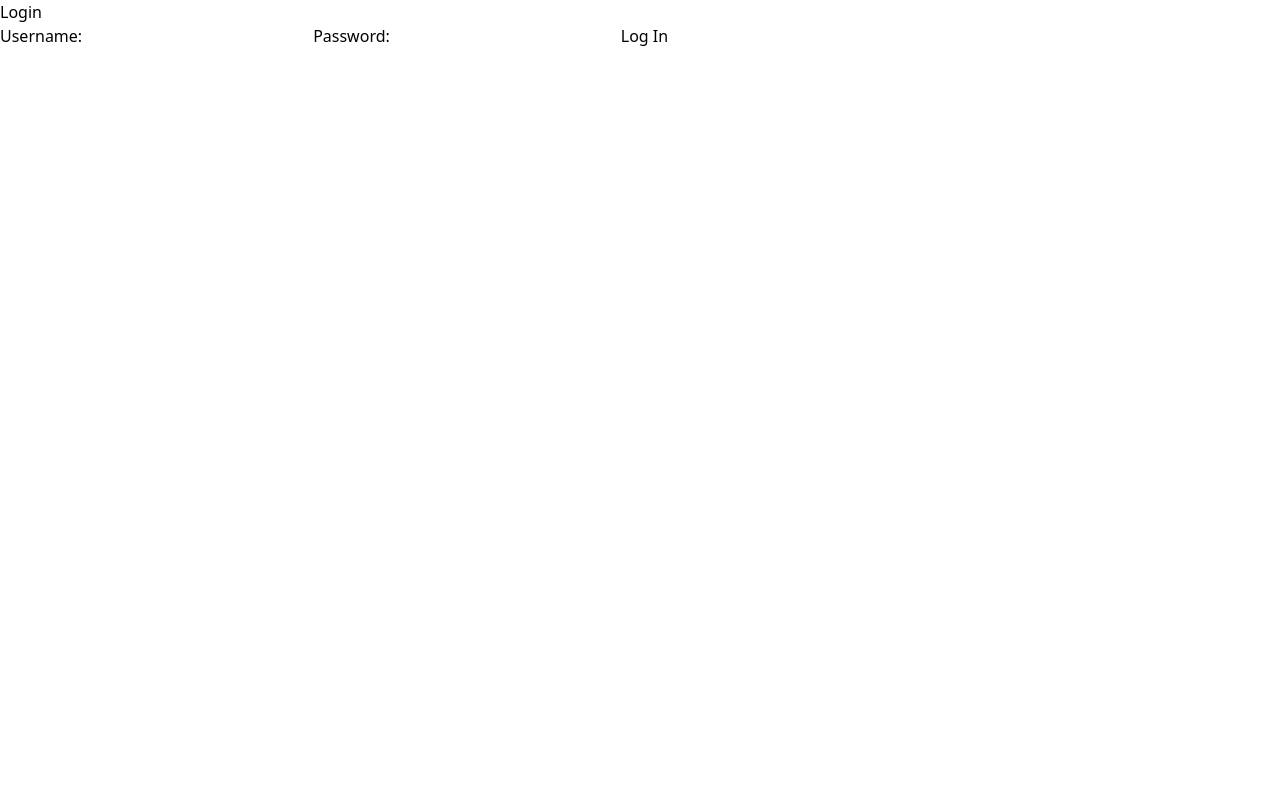
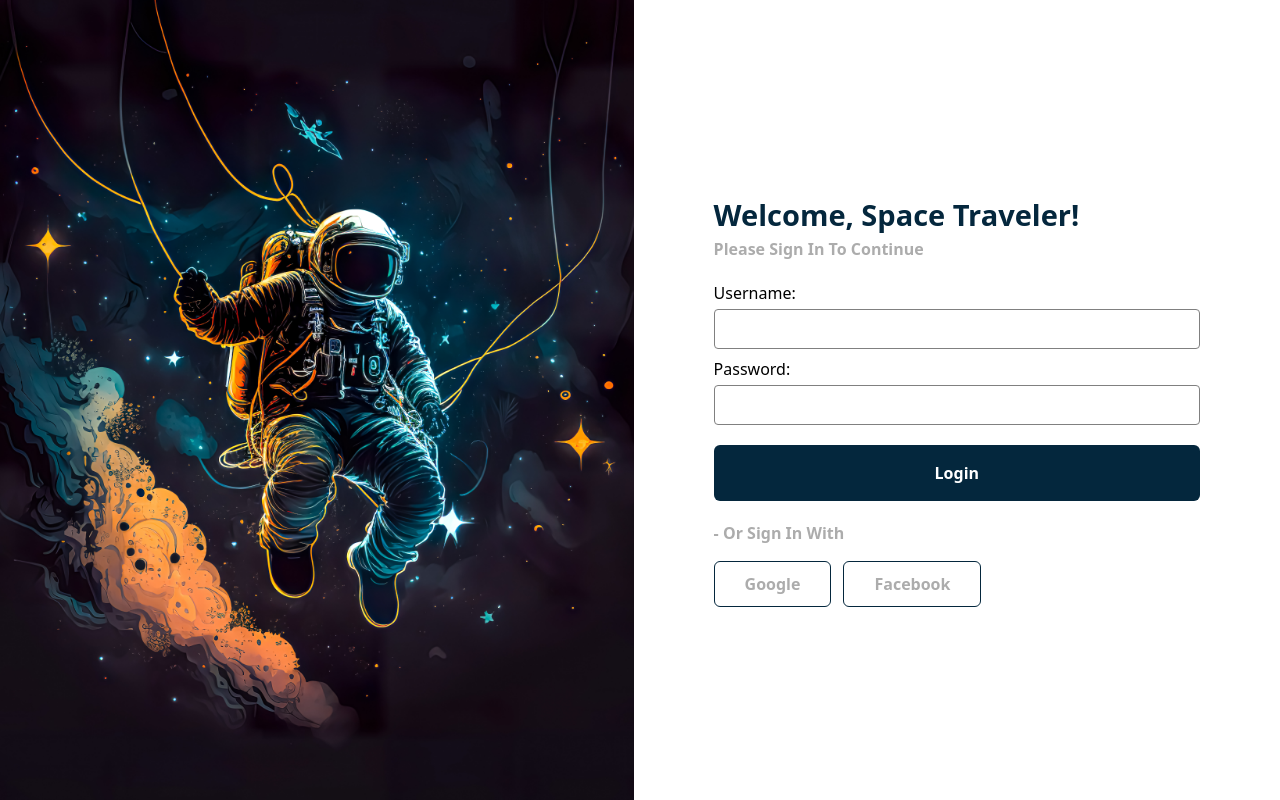
Before and after one commit to oliviacweb/pryon-project-iss, a React (Create React App) app: page / in a window 1280 px wide. Built offline with nearby package versions, Linux system fonts and the light colour scheme.

Commit message:
Update login page and add styling

```diff
--- a/src/pages/LoginPage.tsx
+++ b/src/pages/LoginPage.tsx
@@ -1,6 +1,7 @@
 import React, { useState } from 'react';
 import { useDispatch } from 'react-redux';
 import { login } from '../redux/slices/authSlice';
+import loginImage from '../assets/images/login-astronaut.png';
 
 const LoginPage: React.FC = () => {
     const [username, setUsername] = useState('');
@@ -14,15 +15,20 @@ const LoginPage: React.FC = () => {
     };
 
     return (
-        <div>
-            <h2>Login</h2>
-            <form onSubmit={handleSubmit}>
+        <div className="flex">
+            {/* Image */}
+            <img src={loginImage} alt="Login" className="h-screen w-full" />
+            <div className="p-20 w-full max-w-2xl flex flex-col justify-center">
+                <h1 className="title">Welcome, Space Traveler!</h1>
+                <p className="subtitle">Please Sign In To Continue</p>
+                <form onSubmit={handleSubmit} className="my-5">
                     <label>
                         Username:
                         <input
                             type="text"
                             value={username}
                             onChange={e => setUsername(e.target.value)}
+                            className="mt-1 mb-2"
                         />
                     </label>
                     <label>
@@ -31,10 +37,25 @@ const LoginPage: React.FC = () => {
                             type="password"
                             value={password}
                             onChange={e => setPassword(e.target.value)}
+                            className="mt-1"
+
                         />
                     </label>
-                <button type="submit">Log In</button>
+                    <button type="submit" className="btn-primary mt-5 w-full">Login</button>
                 </form>
+
+                {/* Google and Facebook Login */}
+                <div>
+                    <p className="subtitle mb-4">- Or Sign In With</p>
+                    <div className="flex gap-3">
+                        <button className="btn-tertiary" onClick={handleSubmit}>
+                            Google</button>
+                        <button className="btn-tertiary" onClick={handleSubmit}>Facebook</button>
+                    </div>
+                </div>
+
+
+            </div>
         </div>
     );
 };
--- /dev/null
+++ b/src/styles/_base.scss
@@ -0,0 +1,42 @@
+input {
+    border: 1px solid grey;
+    border-radius: 4px;
+    color: $text-grey;
+    font-size: 16px;
+    height: 40px;
+    padding: 6px 10px;
+    width: 100%;
+}
+
+.title {
+    color: $primary;
+    font-size: 29px;
+    font-weight: bold;
+}
+
+.subtitle {
+    color: $text-grey;
+    font-size: 16px;
+    font-weight: bold;
+}
+
+// Buttons
+
+.btn-primary {
+    background-color: $primary;
+    color: white;
+    font-size: 16px;
+    font-weight: bold;
+    padding: 16px 30px;
+    border-radius: 6px;
+}
+
+.btn-tertiary {
+    background-color: transparent;
+    color: $text-grey;
+    font-size: 16px;
+    font-weight: 600;
+    padding: 10px 30px;
+    border-radius: 6px;
+    border: 1px solid $primary;
+}
--- a/src/styles/global.scss
+++ b/src/styles/global.scss
@@ -1,5 +1,8 @@
-@import "./settings";
+
 
 @tailwind base;
 @tailwind components;
 @tailwind utilities;
+
+@import "./settings";
+@import "./base";
```
Also changed, not shown: src/App.tsx (+5 -5 lines), src/assets/images/login-astronaut.png (added). Lines whose indentation alone changed are shown as unchanged.
